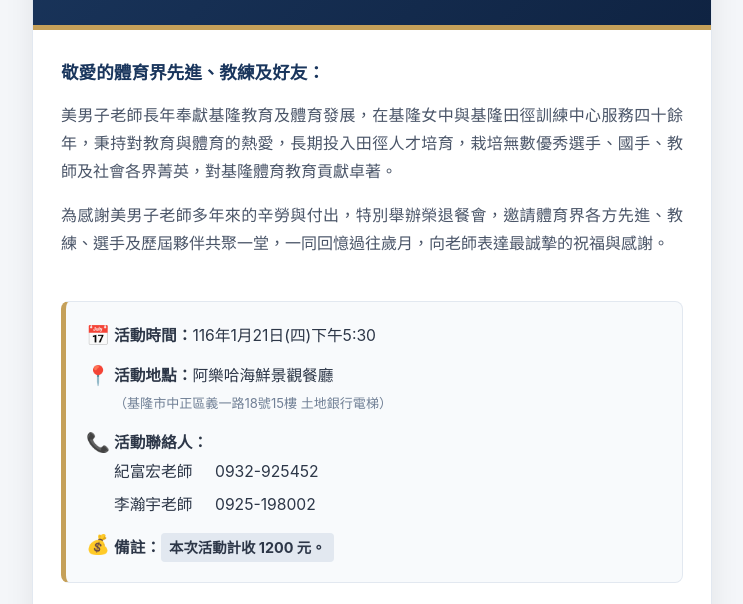
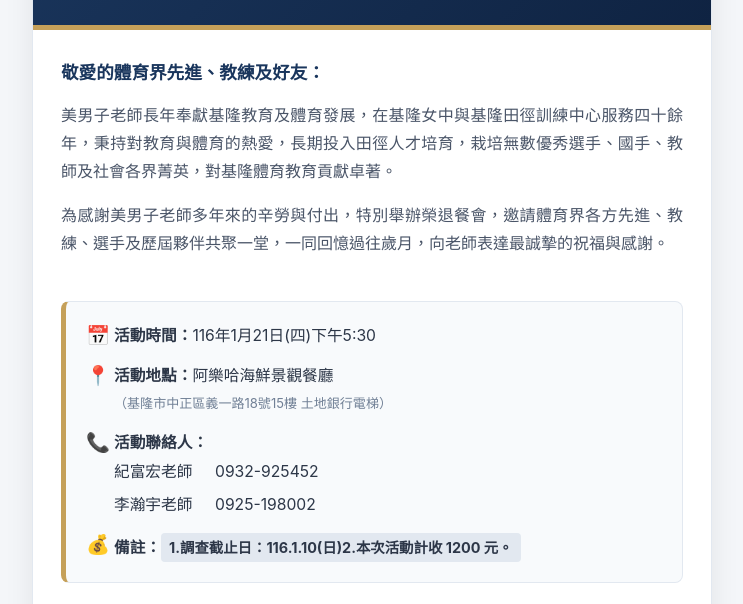
Before and after one commit to shiujryi/retirement-party, a plain HTML site: page index.html in a window 1280 px wide. Shown: the part 164-768 px from the top of the page, without its empty margins (268-1011 px from the left). Drawn offline with Linux system fonts and the light colour scheme.

Commit message:
Update notes in index.html with new details

```diff
--- a/index.html
+++ b/index.html
@@ -419,7 +419,7 @@
     <div class="info-item">
       <span class="info-icon">💰</span>
       <div class="info-content">
-        <strong>備註：</strong><span class="fee-badge">本次活動計收 1200 元。</span>
+        <strong>備註：</strong><span class="fee-badge">1.調查截止日：116.1.10(日)2.本次活動計收 1200 元。</span>
       </div>
     </div>
   </div>
```
